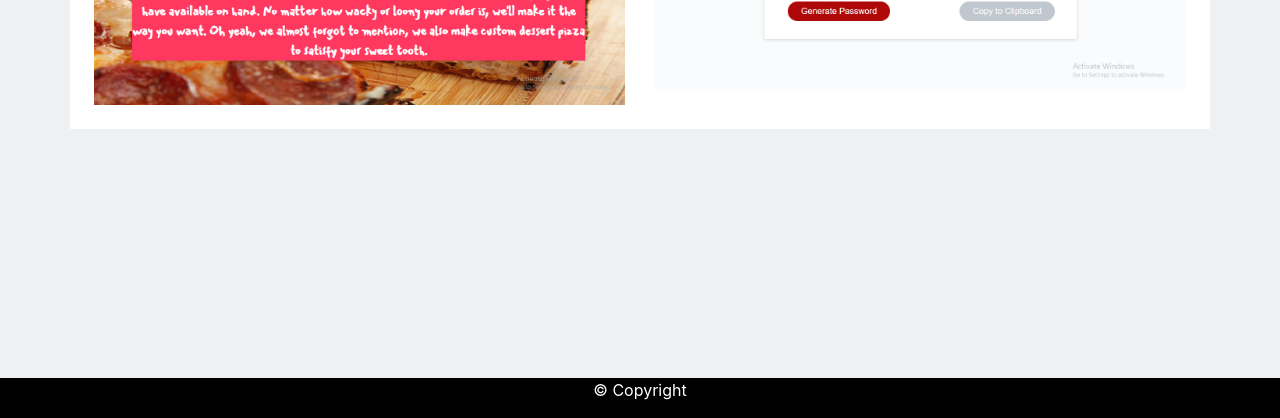
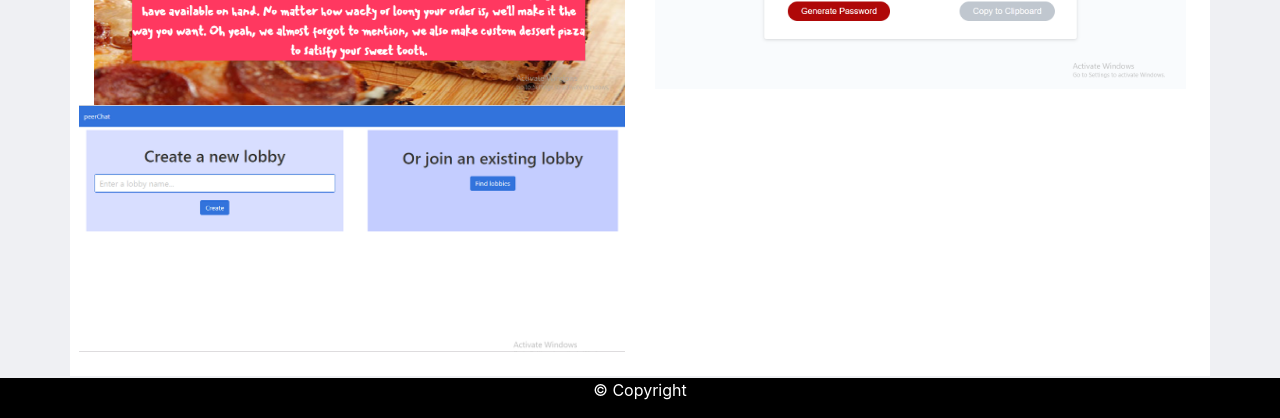
Before and after one commit to JSTN83/Updated-Portfolio, a plain HTML site: page portfolio.html in a window 1280 px wide. Shown: the part 382-800 px from the top of the page. Drawn offline with nearby package versions, Linux system fonts and the light colour scheme; a web font is replaced by a local one.

Commit message:
updated portfolio with project2 peerchat

```diff
--- a/portfolio.html
+++ b/portfolio.html
@@ -38,10 +38,12 @@
 
   <div>
     <div class="container p-4 bg-white">
+
       <div>
         <p id="styledFont" class="h2 font-weight-bolder">Portfolio</p>
         <hr class="bg-secondary">
       </div>
+
       <div class="row">
         <div class="col-md-6">
           <a target = "_blank" href = "https://dprimachenko.github.io/Project-1/"><img src="screenshot.png"></a>
@@ -51,8 +53,11 @@
             <a target = "_blank" href = "https://jstn83.github.io/Password-Generator/"><img src="screenshot2.png"></a>
           </div>
 
-
-        </div>
+          <div class="row">
+            <div class="col-md-6">
+              <a target = "_blank" href = "https://project2peerchat.herokuapp.com/"><img src="screenshot3.png"></a>
+            </div>
+          </div>
       </div>
     </div>
   </div>
```
Also changed, not shown: index.html (+1 -1 lines), screenshot3.png (added).
